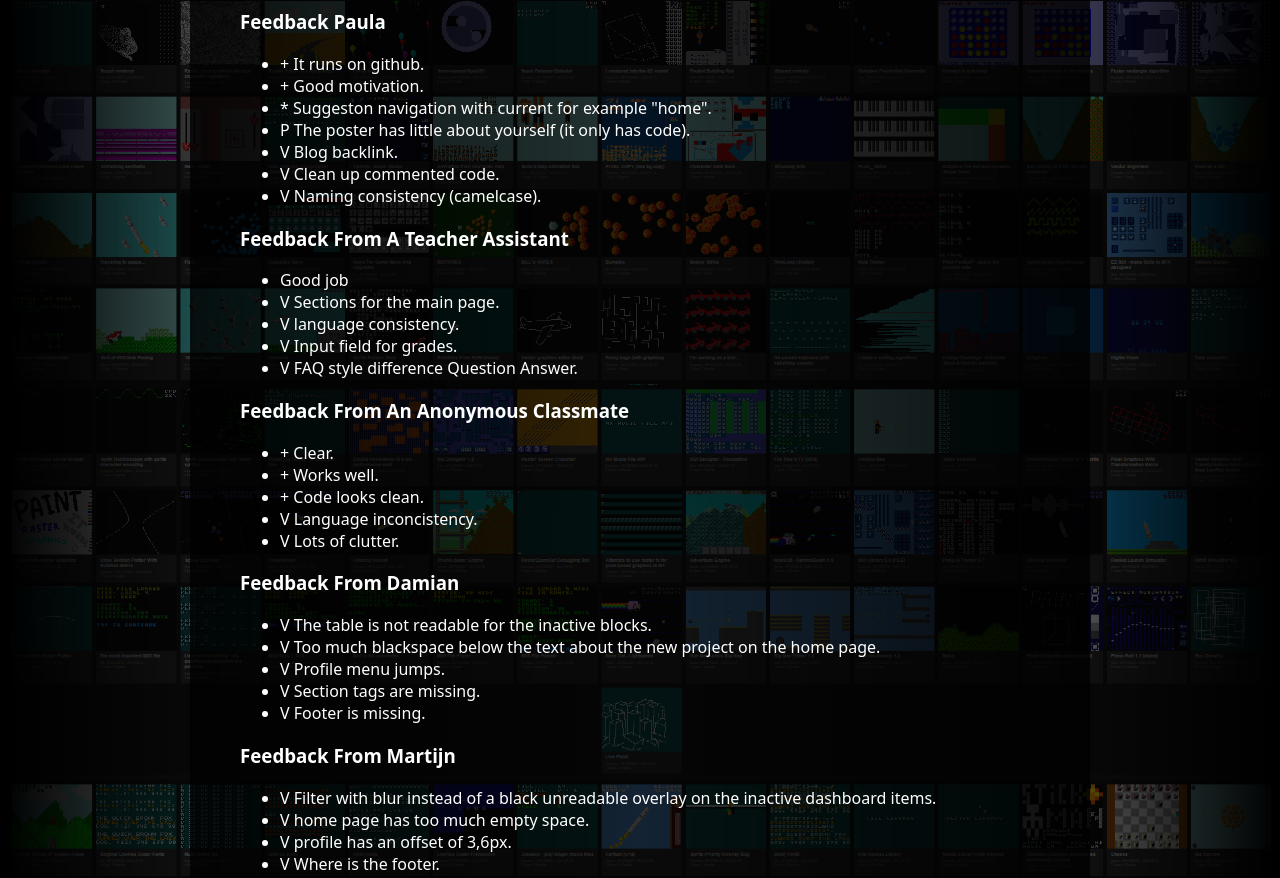
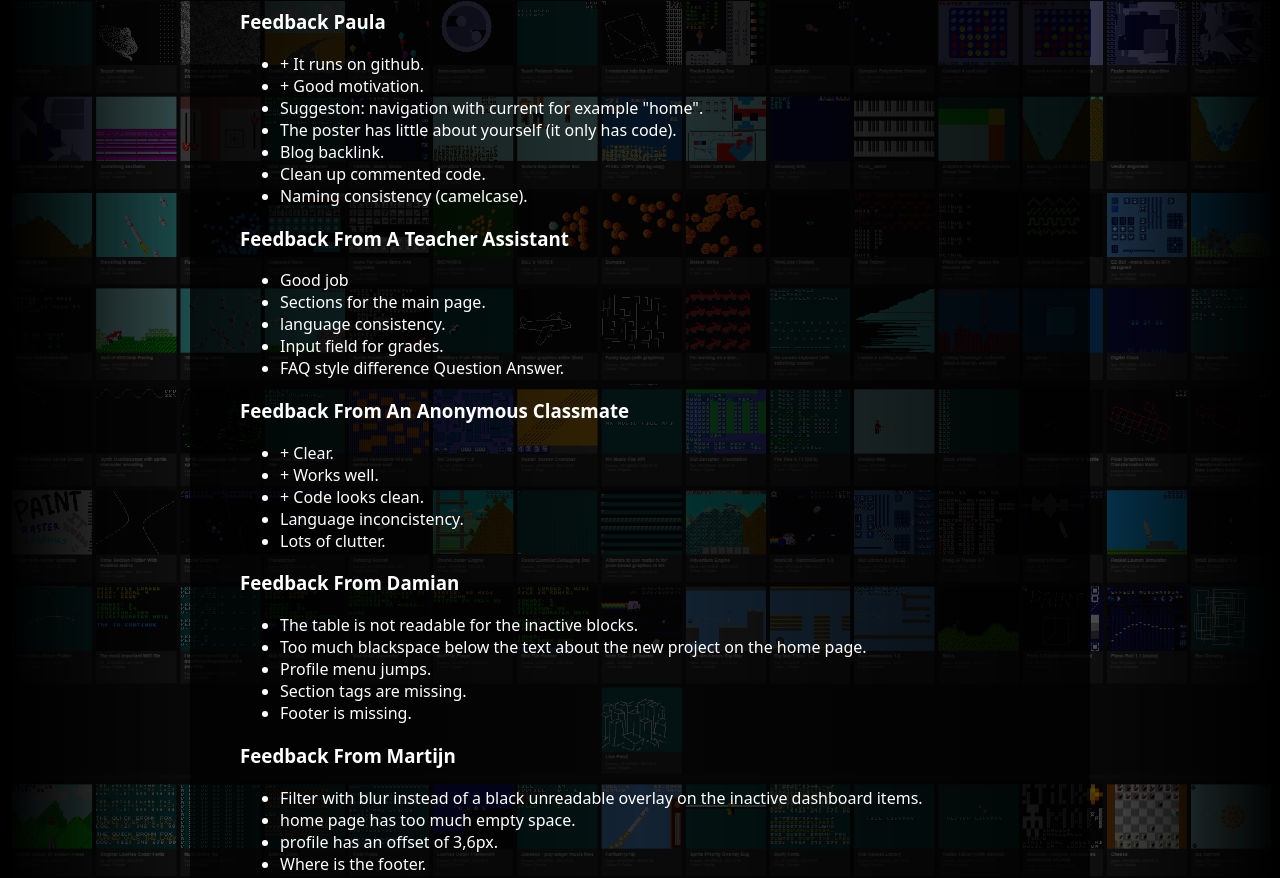
Before and after one commit to SP4CEBARsystems/PCO-website, a plain HTML site: page pages/posts/post_feedback.htm in a window 1280 px wide. Shown: the part 398-1276 px from the top of the page. Drawn offline with Linux system fonts and the light colour scheme.

Commit message:
Actually actuallly finished the feedback article

```diff
--- a/pages/posts/post_feedback.htm
+++ b/pages/posts/post_feedback.htm
@@ -65,42 +65,42 @@
                         <ul>
                             <li>+ It runs on github.</li>
                             <li>+ Good motivation.</li>
-                            <li>* Suggeston navigation with current for example "home".</li>
-                            <li>P The poster has little about yourself (it only has code).</li>
-                            <li>V Blog backlink.</li>
-                            <li>V Clean up commented code.</li>
-                            <li>V Naming consistency (camelcase).</li>
+                            <li>Suggeston: navigation with current for example "home".</li>
+                            <li>The poster has little about yourself (it only has code).</li>
+                            <li>Blog backlink.</li>
+                            <li>Clean up commented code.</li>
+                            <li>Naming consistency (camelcase).</li>
                         </ul>
                         <h3>Feedback From A Teacher Assistant</h3>
                         <ul>
                             <li>Good job</li>
-                            <li>V Sections for the main page.</li>
-                            <li>V language consistency.</li>
-                            <li>V Input field for grades.</li>
-                            <li>V FAQ style difference Question Answer.</li>
+                            <li>Sections for the main page.</li>
+                            <li>language consistency.</li>
+                            <li>Input field for grades.</li>
+                            <li>FAQ style difference Question Answer.</li>
                         </ul>
                         <h3>Feedback From An Anonymous Classmate</h3>
                         <ul>
                             <li>+ Clear.</li>
                             <li>+ Works well.</li>
                             <li>+ Code looks clean.</li>
-                            <li>V Language inconcistency.</li>
-                            <li>V Lots of clutter.</li>
+                            <li>Language inconcistency.</li>
+                            <li>Lots of clutter.</li>
                         </ul>
                         <h3>Feedback From Damian</h3>
                         <ul>
-                            <li>V The table is not readable for the inactive blocks.</li>
-                            <li>V Too much blackspace below the text about the new project on the home page.</li>
-                            <li>V Profile menu jumps.</li>
-                            <li>V Section tags are missing.</li>
-                            <li>V Footer is missing.</li>
+                            <li>The table is not readable for the inactive blocks.</li>
+                            <li>Too much blackspace below the text about the new project on the home page.</li>
+                            <li>Profile menu jumps.</li>
+                            <li>Section tags are missing.</li>
+                            <li>Footer is missing.</li>
                         </ul>
                         <h3>Feedback From Martijn</h3>
                         <ul>
-                            <li>V Filter with blur instead of a black unreadable overlay on the inactive dashboard items.</li>
-                            <li>V home page has too much empty space.</li>
-                            <li>V profile has an offset of 3,6px.</li>
-                            <li>V Where is the footer.</li>
+                            <li>Filter with blur instead of a black unreadable overlay on the inactive dashboard items.</li>
+                            <li>home page has too much empty space.</li>
+                            <li>profile has an offset of 3,6px.</li>
+                            <li>Where is the footer.</li>
                         </ul>
                     </div>
                 </div>
```
